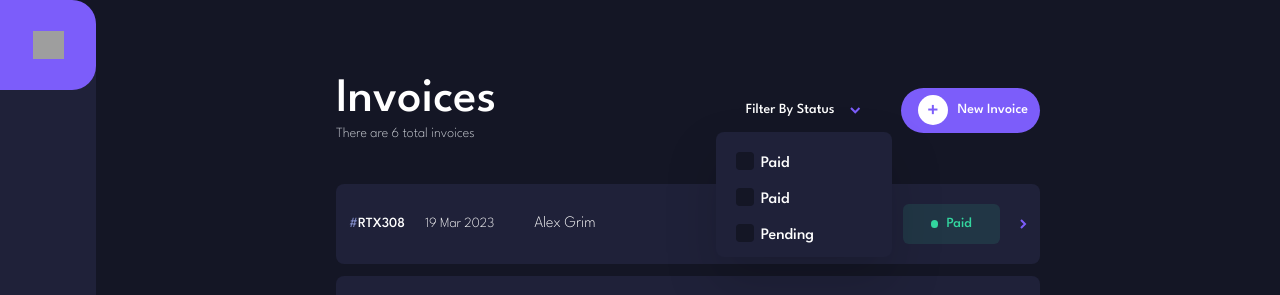
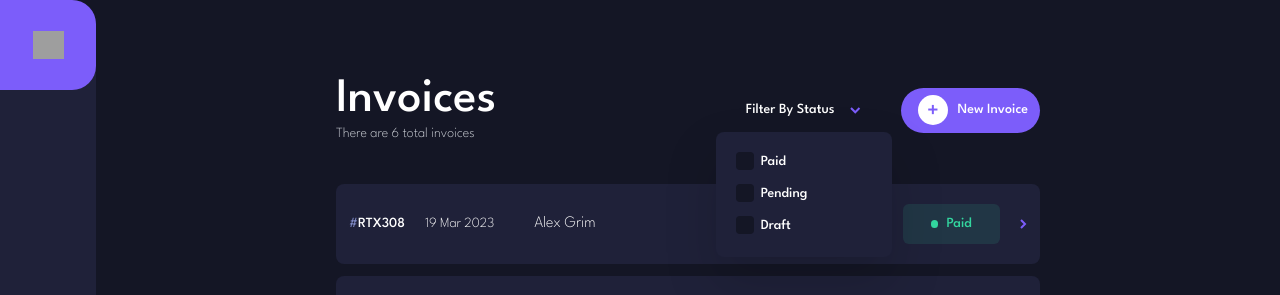
Before and after one commit to gio-palagashvili/invoice-app, a React (Vite) app in the folder frontend/: page / in a window 1280 px wide. Both pictures are taken after a click on the element "Filter By Status". Shown: the top 295 px of the page. Built offline with nearby package versions, Linux system fonts and the light colour scheme; grey boxes are pictures that could not be loaded.

Commit message:
drop down final

```diff
--- a/frontend/src/components/invoice/Invoices.jsx
+++ b/frontend/src/components/invoice/Invoices.jsx
@@ -7,7 +7,7 @@ import { motion } from "framer-motion";
 import DropDown from "./bits/DropDown";
 
 const Invoices = () => {
-  const [dropDown, isOpenDd] = useState(false);
+  const [isOpenDd, setDd] = useState(false);
   return (
     <div
       className="flex flex-col border-1 w-full m-auto mt-7 lg:w-[60%] lg:place-items-center lg:p-12 gap-10 p-3
@@ -19,12 +19,19 @@ const Invoices = () => {
           <div className="flex relative">
             <h6
               className="text-sm flex gap-4 justify-center place-items-center cursor-pointer"
-              onClick={() => isOpenDd((current) => !current)}
+              onClick={() => setDd((current) => !current)}
             >
               filter by status
-              <img src={downIcon} alt="" className="self-center" />
+              <motion.div
+                animate={{
+                  rotate: isOpenDd ? 180 : 0,
+                }}
+                transition={{ duration: 0.3 }}
+              >
+                <img src={downIcon} alt="" className="self-center rotate-180" />
+              </motion.div>
             </h6>
-            {dropDown ? <DropDown /> : ""}
+            {isOpenDd ? <DropDown /> : ""}
           </div>
           <PlusButton />
         </div>
--- a/frontend/src/components/invoice/bits/DropDown.jsx
+++ b/frontend/src/components/invoice/bits/DropDown.jsx
@@ -3,27 +3,27 @@ import React from "react";
 const DropDown = (props) => {
   return (
     <div className="w-44 h-[125px] bg-[#1F2139] absolute z-10 drop-shadow-2xl rounded-lg p-5 content">
-      <div className="">
-        <ul>
-          <li className="flex justify-items-center gap-2 place-items-center text-[15px]">
+      <div>
+        <ul className="capitalize flex flex-col">
+          <li className="flex justify-items-center gap-2 place-items-center ">
             <label class="custom-checkbox">
               <input type="checkbox" />
               <span class="checkmark"></span>
-              Paid
+              <p className="text-sm">paid</p>
             </label>
           </li>
-          <li className="flex justify-items-center gap-2 place-items-center text-[15px]">
+          <li className="flex justify-items-center gap-2 place-items-center ">
             <label class="custom-checkbox">
               <input type="checkbox" />
               <span class="checkmark"></span>
-              Paid
+              <p className="text-sm">pending</p>
             </label>
           </li>
-          <li className="flex justify-items-center gap-2 place-items-center text-[15px]">
+          <li className="flex justify-items-center gap-2 place-items-center ">
             <label class="custom-checkbox">
-              <input type="checkbox" value="pending" />
+              <input type="checkbox" />
               <span class="checkmark"></span>
-              Pending
+              <p className="text-sm">draft</p>
             </label>
           </li>
         </ul>
```
